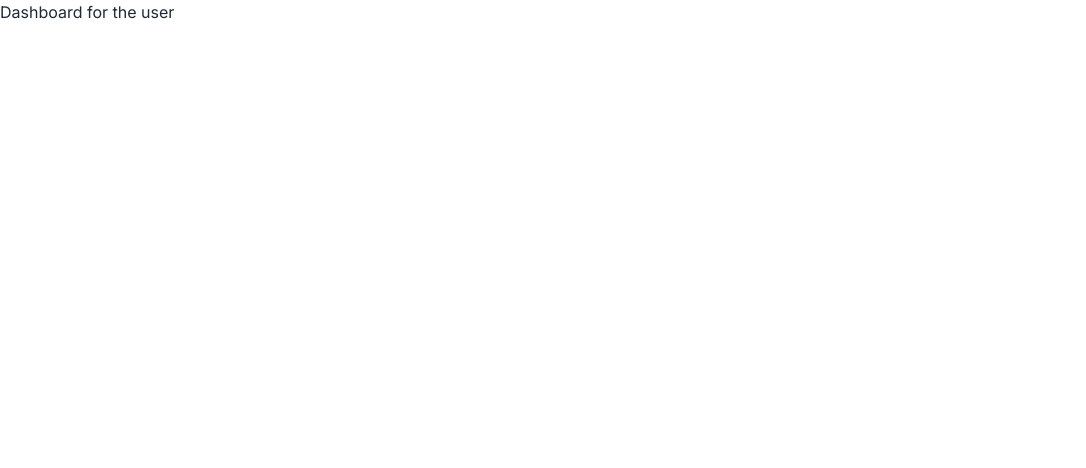
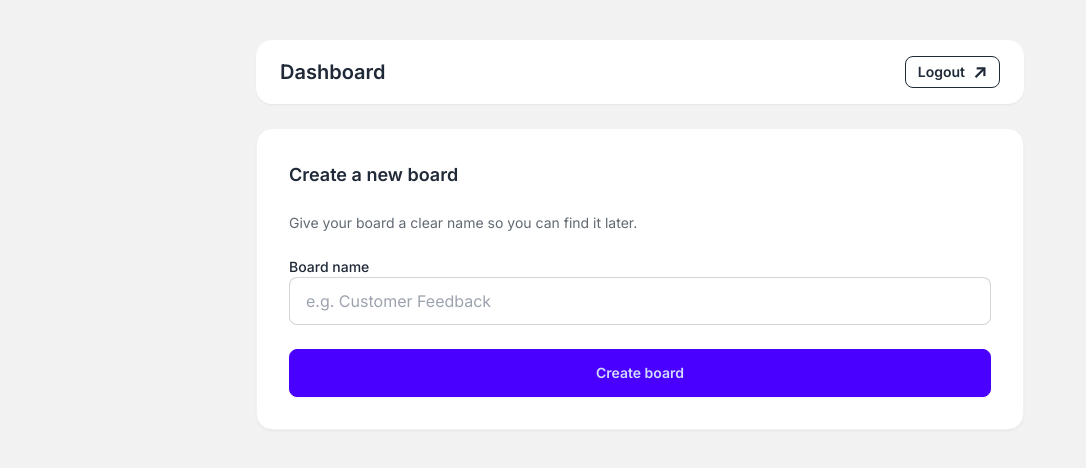
Before and after one commit to alexshibu1/feedback, a Next.js app: page /dashboard in a window 1280 px wide. Shown: the top 468 px of the page, without its empty margins (0-1086 px from the left). Built offline with nearby package versions, Linux system fonts and the light colour scheme; no server answers; sample sign-in values are in the browser's storage.

Commit message:
made a cool form

```diff
--- /dev/null
+++ b/app/api/board/route.js
@@ -0,0 +1,31 @@
+import { NextResponse } from "next/server";
+import { auth } from "@/auth";
+import connectMongoose from "@/app/libs/mongoose";
+import User from "@/app/models/Users";
+import Board from "@/app/models/Board";
+
+export async function POST(req) {
+  try {
+    const body = await req.json();
+    if (!body.name) {
+      return NextResponse.json(
+        { message: "Name is required" },
+        { status: 400 }
+      );
+    }
+
+    const session = await auth();
+    if (!session) {
+      return NextResponse.json({ message: "Unauthorized" }, { status: 401 });
+    }
+
+    await connectMongoose();
+    const user = await User.findById(session.user.id);
+    const board = await Board.create({ name: body.name, userId: user._id });
+    user.boards.push(board._id);
+    await user.save();
+    return NextResponse.json({});
+  } catch (e) {
+    return NextResponse.json({ message: e.message }, { status: 500 });
+  }
+}
--- a/app/compondents/buttonlogout.js
+++ b/app/compondents/buttonlogout.js
@@ -3,8 +3,12 @@ import { signOut } from "next-auth/react";
 
 const ButtonLogout = () => {
   return (
-    <button className="btn btn-ghost text-white" onClick={() => signOut()}>
-      Logout
+    <button
+      className="btn btn-outline btn-sm btn-error/80 gap-2"
+      onClick={() => signOut()}
+    >
+      <span>Logout</span>
+      <span className="text-lg leading-none">↗</span>
     </button>
   );
 };
--- /dev/null
+++ b/app/compondents/formnewboard.js
@@ -0,0 +1,27 @@
+"use client";
+
+const FormNewBoard = ({ createBoard }) => {
+  return (
+    <div className="bg-base-100 p-8 rounded-2xl space-y-6 shadow-sm border border-base-200">
+      <p className="font-semibold text-lg">Create a new board</p>
+      <p className="text-sm text-base-content/70">
+        Give your board a clear name so you can find it later.
+      </p>
+      <fieldset className="fieldset">
+        <legend className="fieldset-legend text-sm font-medium">
+          Board name
+        </legend>
+        <input
+          type="text"
+          className="input input-bordered w-full"
+          placeholder="e.g. Customer Feedback"
+        />
+      </fieldset>
+      <button className="btn btn-primary w-full mt-2" type="submit">
+        Create board
+      </button>
+    </div>
+  );
+};
+
+export default FormNewBoard;
--- a/app/dashboard/page.js
+++ b/app/dashboard/page.js
@@ -1,12 +1,19 @@
 import ButtonLogout from "../compondents/buttonlogout";
+import FormNewBoard from "../compondents/formnewboard";
 
 export default function Dashboard() {
   return (
-    <main>
-      <div>
-        <h1>Dashboard for the user</h1>
-      </div>
-      <ButtonLogout />
+    <main className="bg-base-200 min-h-screen flex items-start justify-center py-10 px-4">
+      <section className="w-full max-w-3xl space-y-6">
+        <header className="bg-base-100 rounded-2xl px-6 py-4 flex items-center justify-between shadow-sm">
+          <h1 className="text-xl font-semibold">Dashboard</h1>
+          <ButtonLogout />
+        </header>
+
+        <section>
+          <FormNewBoard />
+        </section>
+      </section>
     </main>
   );
 }
```
